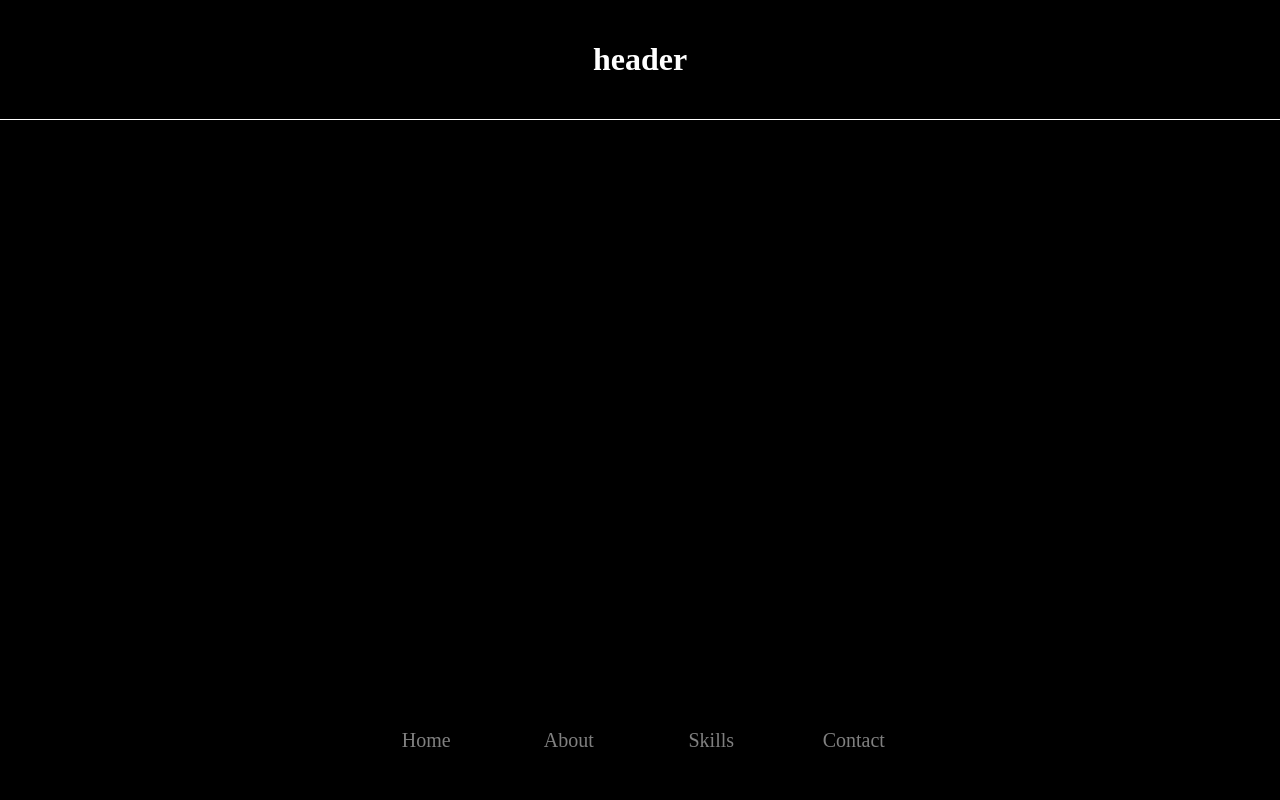
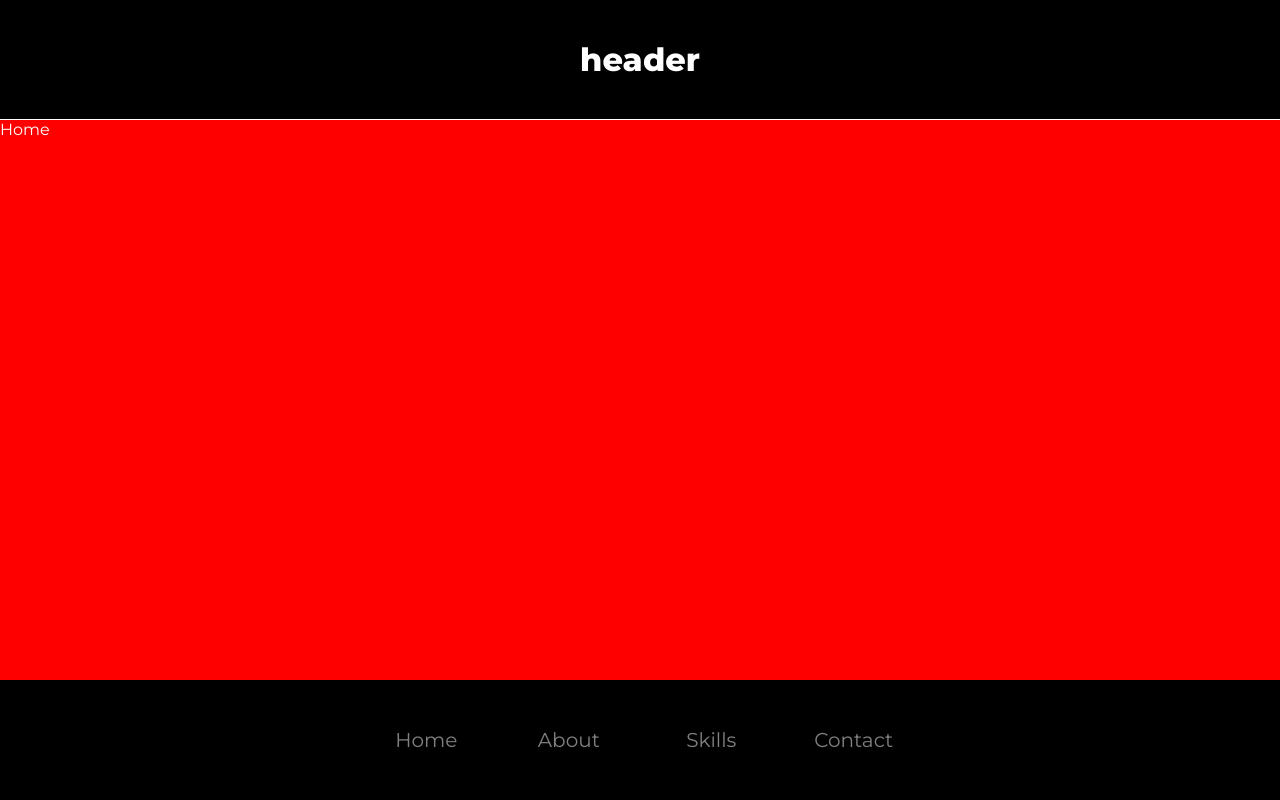
Before and after one commit to Saxxan/aboutMe, a plain HTML site: page index.html in a window 1280 px wide. Drawn offline with Linux system fonts and the light colour scheme.

Commit message:
Creating the sections home, about, skills and contact

```diff
--- a/css/style.css
+++ b/css/style.css
@@ -1,3 +1,10 @@
+/******* VARIABLES *******/
+:root {
+    --body-font-family: 'Montserrat', sans-serif;
+    --title-font-family: 'Cinzel', serif;
+}
+
+
 * {
     box-sizing: border-box;
 }
@@ -10,6 +17,8 @@ body {
     background-color: black;
     color: white;
     margin: 0;
+
+    font-family: var(--body-font-family);
 }
 
 
@@ -45,11 +54,45 @@ header {
 
 
 /********************** Section content page ***************/
+
+/* Sections container */
 .content {
     grid-row: 2;
 }
 
+/* content sections */
+.content__section {
+    position: absolute;
+    top: 15%;
+    width: 100vw;
+    height: 70%;
+    margin: 0;
+    backface-visibility: hidden;
+}
 
+
+/* Home page */
+.home {
+    background-color: red;
+}
+
+/* About page */
+.about {
+    background-color: blue;
+    transform:rotateY(180deg);
+}
+
+/* Skills page */
+.skills {
+    background-color: yellow;
+    transform:rotateY(180deg);
+}
+
+/* Contact page */
+.contact {
+    background-color: green;
+    transform:rotateY(180deg);
+}
 /************************* Navigation menu *******************/
 
 /* navigation menu container */
@@ -82,6 +125,8 @@ header {
     align-items: center;
 }
 
+
+/* animation of the menu items */
 .menu__item:hover {
     color:#fff;
     text-shadow:  0 0 7px #fff,
@@ -95,6 +140,12 @@ header {
 }
 
 
+/* Home item */
+.menu__home:onclick {
+
+}
+
+
 @media screen and (min-width: 600px) {
     .menu {
         width: 570px;
--- a/index.html
+++ b/index.html
@@ -28,16 +28,16 @@
         <section class="grid__item content">
 
             <!------------ Home content section --------------->
-            <section class="content__section home"></section>
+            <section class="content__section home">Home</section>
 
             <!------------ About content section -------------->
-            <section class="content__section about"></section>
+            <section class="content__section about">About</section>
 
             <!----------- Skills content section -------------->
-            <section class="content__section skills"></section>
+            <section class="content__section skills">Skills</section>
 
             <!----------- Contact content section ------------->
-            <section class="content__section contact"></section>
+            <section class="content__section contact">Contact</section>
 
         </section>
 
@@ -48,16 +48,16 @@
             <nav class="menu">
 
                 <!------------- Home menu option ------------------>
-                <div class="menu__item menu__home">Home</div>
+                <a class="menu__item menu__home">Home</a>
 
                 <!------------- About menu option ----------------->
-                <div class="menu__item menu__about">About</div>
+                <a class="menu__item menu__about">About</a>
 
                 <!------------- Skills menu option ---------------->
-                <div class="menu__item menu__skill">Skills</div>
+                <a class="menu__item menu__skill">Skills</a>
 
                 <!------------- Contact menu option --------------->
-                <div class="menu__item menu__contact">Contact</div>
+                <a class="menu__item menu__contact">Contact</a>
 
             </nav>
 
```
